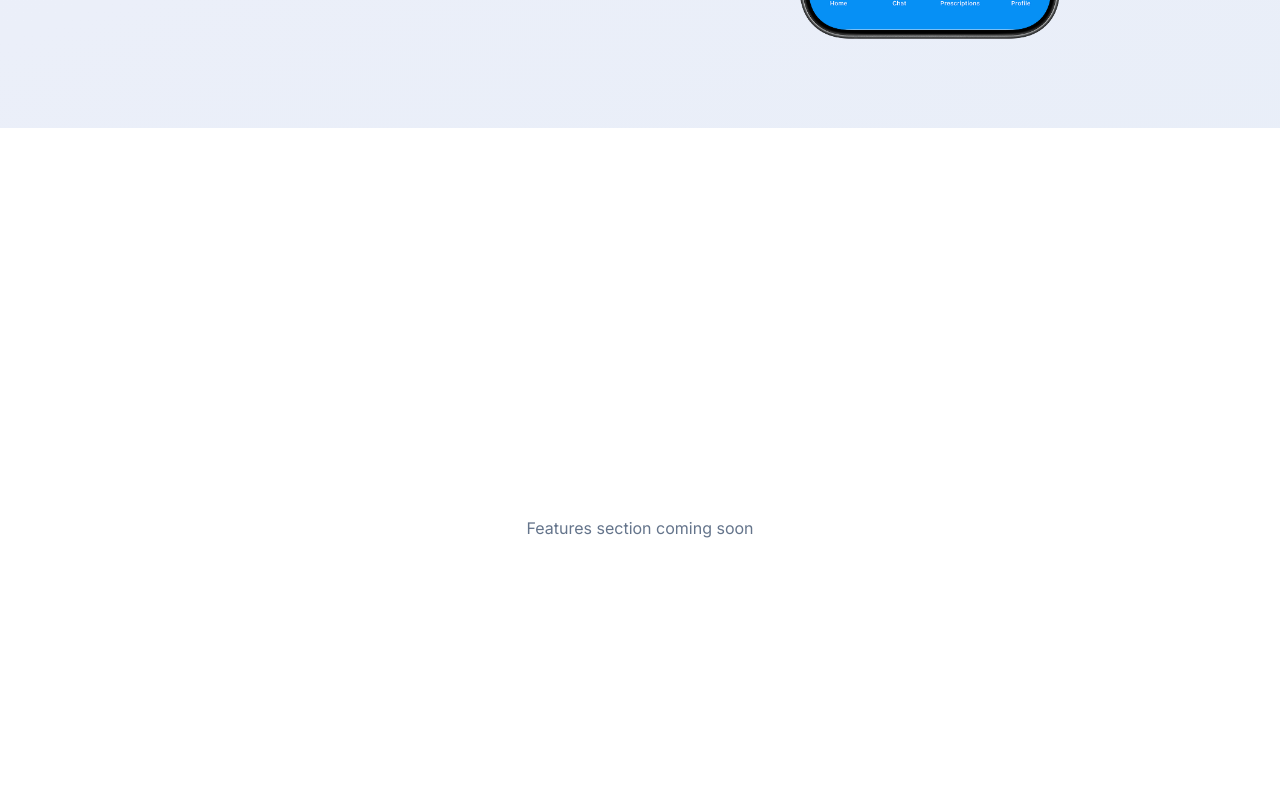
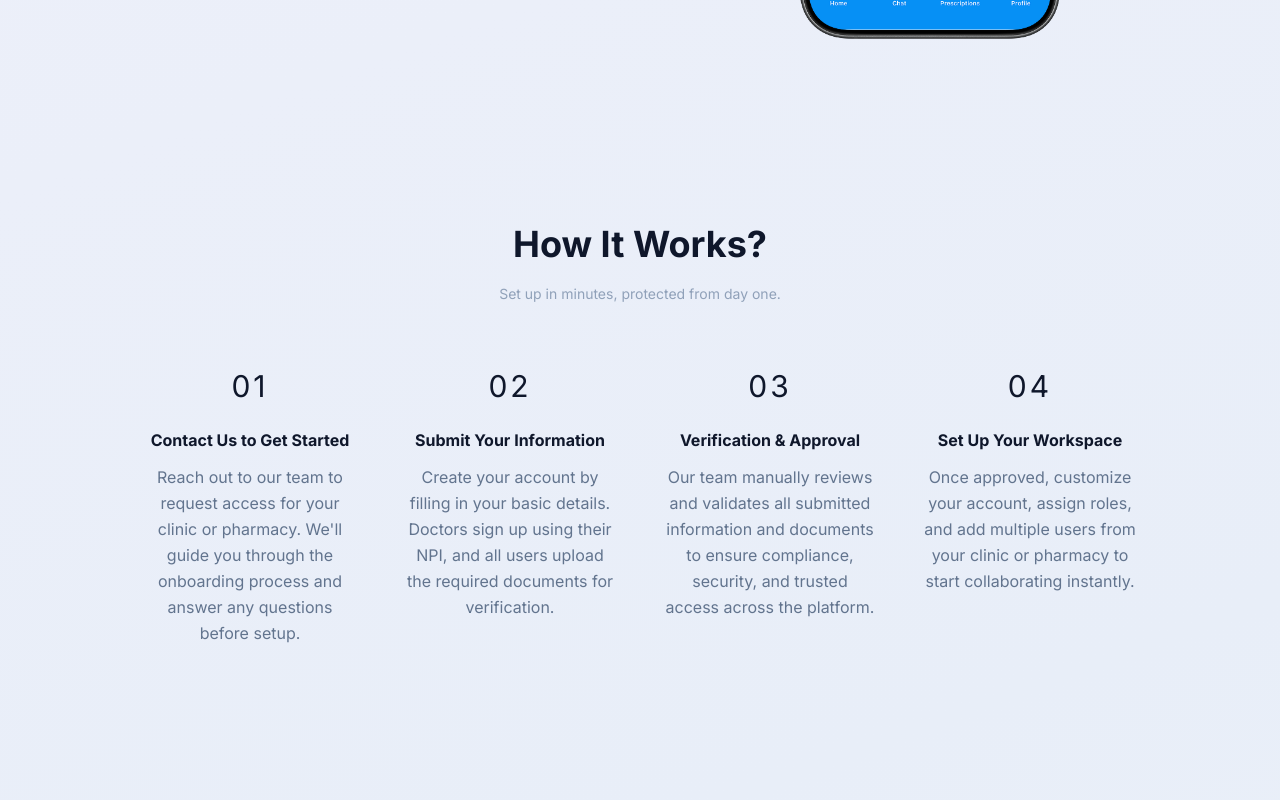
Before and after one commit to alaa-shouman/chatsrx-landing, a React (Vite) app: page / in a window 1280 px wide. Shown: the part 680-1480 px from the top of the page. Built offline with nearby package versions, Linux system fonts and the light colour scheme.

Commit message:
add HowItWorksSection and StepCard components; implement useInView hook for visibility tracking

```diff
--- a/src/App.tsx
+++ b/src/App.tsx
@@ -1,5 +1,6 @@
 import { Navbar } from "@/components/organisms/Navbar"
 import { HeroSection } from "@/components/organisms/HeroSection"
+import { HowItWorksSection } from "@/components/organisms/HowItWorksSection"
 import { BackgroundWave } from "@/components/atoms/BackgroundWave"
 
 function App() {
@@ -20,11 +21,12 @@ function App() {
       </div>
 
       {/* ── Remaining sections ── */}
-      <main>
-        <section id="features" className="min-h-screen flex items-center justify-center bg-white">
+      <main >
+        <HowItWorksSection />
+        <section id="features" className="min-h-screen flex items-center justify-center">
           <p className="text-muted-foreground">Features section coming soon</p>
         </section>
-        <section id="contact" className="min-h-screen flex items-center justify-center bg-background">
+        <section id="contact" className="min-h-screen flex items-center justify-center">
           <p className="text-muted-foreground">Contact section coming soon</p>
         </section>
       </main>
--- /dev/null
+++ b/src/components/atoms/StepCard.tsx
@@ -0,0 +1,25 @@
+interface StepCardProps {
+    number: string
+    title: string
+    description: string
+    /** delay in ms for staggered animation */
+    delay?: number
+    inView: boolean
+}
+
+export function StepCard({ number, title, description, delay = 0, inView }: StepCardProps) {
+    return (
+        <div
+            className="flex flex-col items-center text-center px-4"
+            style={{
+                transition: `opacity 0.6s ease-out ${delay}ms, transform 0.6s ease-out ${delay}ms`,
+                opacity: inView ? 1 : 0,
+                transform: inView ? "translateY(0)" : "translateY(40px)",
+            }}
+        >
+            <span className="text-3xl font-light text-slate-900 mb-6 tracking-widest">{number}</span>
+            <h3 className="text-md font-bold text-slate-900 mb-3">{title}</h3>
+            <p className="text-base text-slate-500 leading-relaxed max-w-55">{description}</p>
+        </div>
+    )
+}
--- /dev/null
+++ b/src/components/organisms/HowItWorksSection.tsx
@@ -0,0 +1,66 @@
+import { useInView } from "@/hooks/useInView"
+import { StepCard } from "@/components/atoms/StepCard"
+
+const steps = [
+    {
+        number: "01",
+        title: "Contact Us to Get Started",
+        description:
+            "Reach out to our team to request access for your clinic or pharmacy. We'll guide you through the onboarding process and answer any questions before setup.",
+    },
+    {
+        number: "02",
+        title: "Submit Your Information",
+        description:
+            "Create your account by filling in your basic details. Doctors sign up using their NPI, and all users upload the required documents for verification.",
+    },
+    {
+        number: "03",
+        title: "Verification & Approval",
+        description:
+            "Our team manually reviews and validates all submitted information and documents to ensure compliance, security, and trusted access across the platform.",
+    },
+    {
+        number: "04",
+        title: "Set Up Your Workspace",
+        description:
+            "Once approved, customize your account, assign roles, and add multiple users from your clinic or pharmacy to start collaborating instantly.",
+    },
+]
+
+export function HowItWorksSection() {
+    const { ref, inView } = useInView()
+
+    return (
+        <section
+            id="how-it-works"
+            ref={ref as React.RefObject<HTMLElement>}
+            className="w-full pt-36 pb-24 lg:py-24 px-6 flex flex-col items-center"
+        >
+            {/* Heading — fades + rises first */}
+            <div
+                className="text-center mb-16"
+                style={{
+                    transition: "opacity 0.6s ease-out 0ms, transform 0.6s ease-out 0ms",
+                    opacity: inView ? 1 : 0,
+                    transform: inView ? "translateY(0)" : "translateY(30px)",
+                }}
+            >
+                <h2 className="text-4xl font-bold text-slate-900 mb-5">How It Works?</h2>
+                <p className="text-sm text-slate-400">Set up in minutes, protected from day one.</p>
+            </div>
+
+            {/* Steps grid: 4 cols on desktop, 2 cols on mobile */}
+            <div className="mx-auto max-w-5xl grid grid-cols-2 lg:grid-cols-4 gap-y-14 gap-x-4">
+                {steps.map((step, i) => (
+                    <StepCard
+                        key={step.number}
+                        {...step}
+                        delay={i * 120}
+                        inView={inView}
+                    />
+                ))}
+            </div>
+        </section>
+    )
+}
--- a/src/components/organisms/Navbar.tsx
+++ b/src/components/organisms/Navbar.tsx
@@ -52,12 +52,12 @@ export function Navbar() {
                     <button
                         aria-label="Toggle menu"
                         onClick={() => setMenuOpen((o) => !o)}
-                        className="flex flex-col justify-center items-center w-10 h-10 rounded-lg bg-primary text-white gap-[5px] shrink-0"
+                        className="flex flex-col justify-center items-center w-10 h-10 rounded-lg bg-primary text-white gap-1.25 shrink-0"
                     >
                         {/* Hamburger → X transition */}
-                        <span className={`block w-5 h-0.5 bg-white rounded transition-all duration-300 ${menuOpen ? "rotate-45 translate-y-[7px]" : ""}`} />
+                        <span className={`block w-5 h-0.5 bg-white rounded transition-all duration-300 ${menuOpen ? "rotate-45 translate-y-1.75" : ""}`} />
                         <span className={`block w-5 h-0.5 bg-white rounded transition-all duration-300 ${menuOpen ? "opacity-0" : ""}`} />
-                        <span className={`block w-5 h-0.5 bg-white rounded transition-all duration-300 ${menuOpen ? "-rotate-45 -translate-y-[7px]" : ""}`} />
+                        <span className={`block w-5 h-0.5 bg-white rounded transition-all duration-300 ${menuOpen ? "-rotate-45 -translate-y-1.75" : ""}`} />
                     </button>
                 </div>
 
--- /dev/null
+++ b/src/hooks/useInView.ts
@@ -0,0 +1,26 @@
+import { useEffect, useRef, useState } from "react";
+
+export function useInView(options?: IntersectionObserverInit) {
+  const ref = useRef<HTMLElement | null>(null);
+  const [inView, setInView] = useState(false);
+
+  useEffect(() => {
+    const el = ref.current;
+    if (!el) return;
+
+    const observer = new IntersectionObserver(
+      ([entry]) => {
+        if (entry.isIntersecting) {
+          setInView(true);
+          observer.disconnect(); // trigger once
+        }
+      },
+      { threshold: 0.15, ...options },
+    );
+
+    observer.observe(el);
+    return () => observer.disconnect();
+  }, []);
+
+  return { ref, inView };
+}
```
